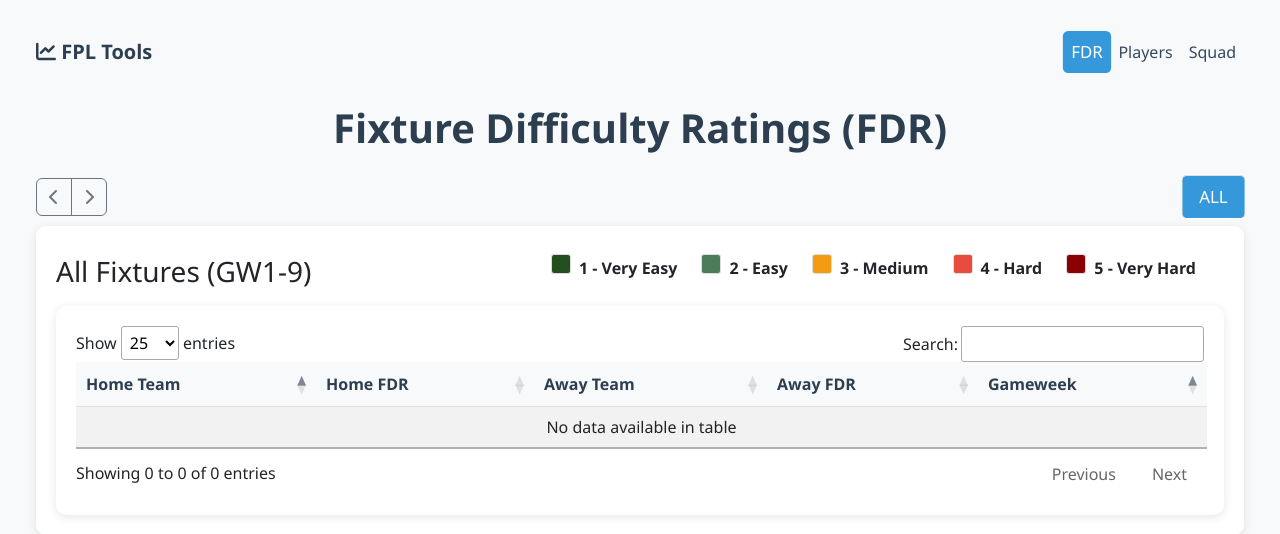
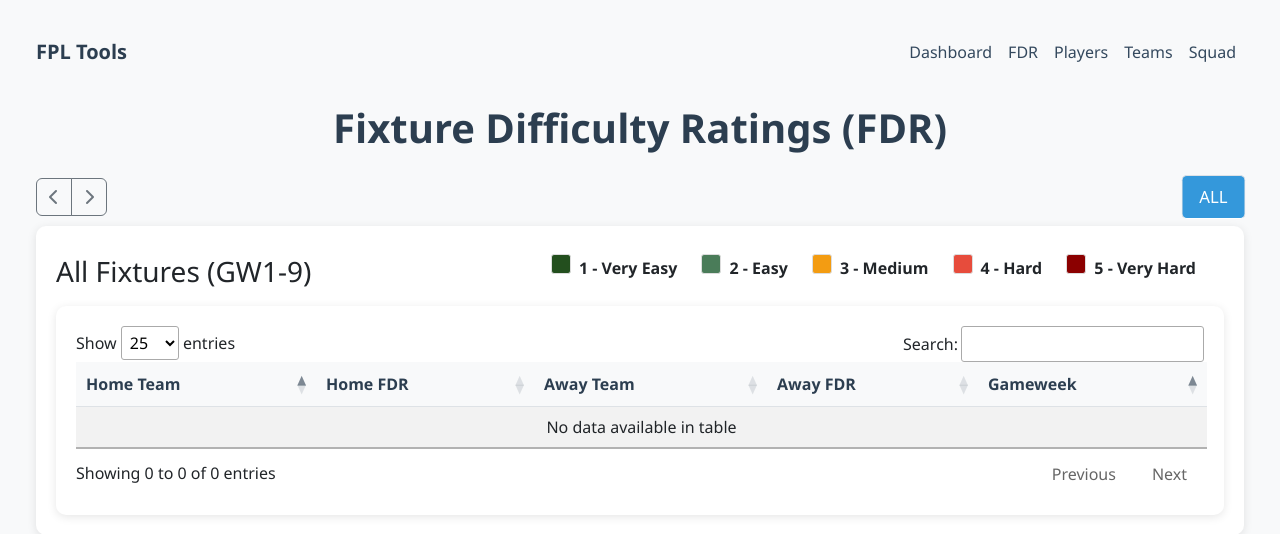
Before and after one commit to oos/FPL2, a Flask app: page /fdr in a window 1280 px wide. Shown: the top 534 px of the page. Run offline with Flask 3, Linux system fonts and the light colour scheme; data that the repository does not hold is empty; some libraries are stand-ins or nearby versions.

Commit message:
UI: modular navbar partial with Teams index; include across all templates; add /teams route

```diff
--- a/backend/app.py
+++ b/backend/app.py
@@ -69,6 +69,13 @@ def create_app():
     def fdr_page():
         """Serve the FDR page"""
         return render_template('fdr.html')
+
+    @app.route('/teams')
+    def teams_page():
+        """List all teams with links to their pages"""
+        db_manager = current_app.db_manager
+        teams = db_manager.get_all_teams()
+        return render_template('teams.html', teams=[t.to_dict() for t in teams])
 
     @app.route('/players')
     def players_page():
--- /dev/null
+++ b/templates/_navbar.html
@@ -0,0 +1,12 @@
+<nav class="navbar navbar-expand-lg navbar-light bg-light mb-4">
+  <div class="container-fluid">
+    <a class="navbar-brand fw-bold text-decoration-none" href="/">FPL Tools</a>
+    <div class="navbar-nav">
+      <a class="nav-link" href="/">Dashboard</a>
+      <a class="nav-link" href="/fdr">FDR</a>
+      <a class="nav-link" href="/players">Players</a>
+      <a class="nav-link" href="/teams">Teams</a>
+      <a class="nav-link" href="/squad">Squad</a>
+    </div>
+  </div>
+</nav>
--- a/templates/fdr.html
+++ b/templates/fdr.html
@@ -137,16 +137,7 @@
     </style>
 </head>
 <body class="p-4">
-    <nav class="navbar navbar-expand-lg navbar-light bg-light mb-4">
-        <div class="container-fluid">
-            <a class="navbar-brand fw-bold text-decoration-none" href="/"><i class="fas fa-chart-line"></i> FPL Tools</a>
-            <div class="navbar-nav">
-                <a class="nav-link active" href="/">FDR</a>
-                <a class="nav-link" href="/players">Players</a>
-                <a class="nav-link" href="/squad">Squad</a>
-            </div>
-        </div>
-    </nav>
+    {% include '_navbar.html' %}
 
     <div class="container-fluid">
         <h1 class="text-center">Fixture Difficulty Ratings (FDR)</h1>
```
Also changed, not shown: templates/dashboard.html (+1 -11 lines), templates/player.html (+1 -10 lines), templates/players.html (+1 -10 lines), templates/squad.html (+1 -10 lines), templates/teams.html (added, +37 -0 lines).
